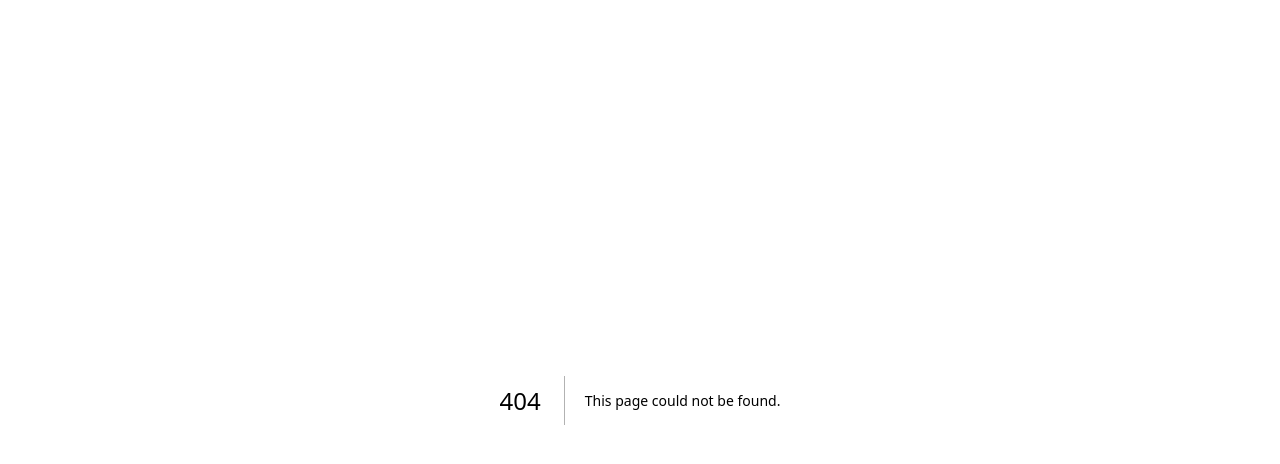
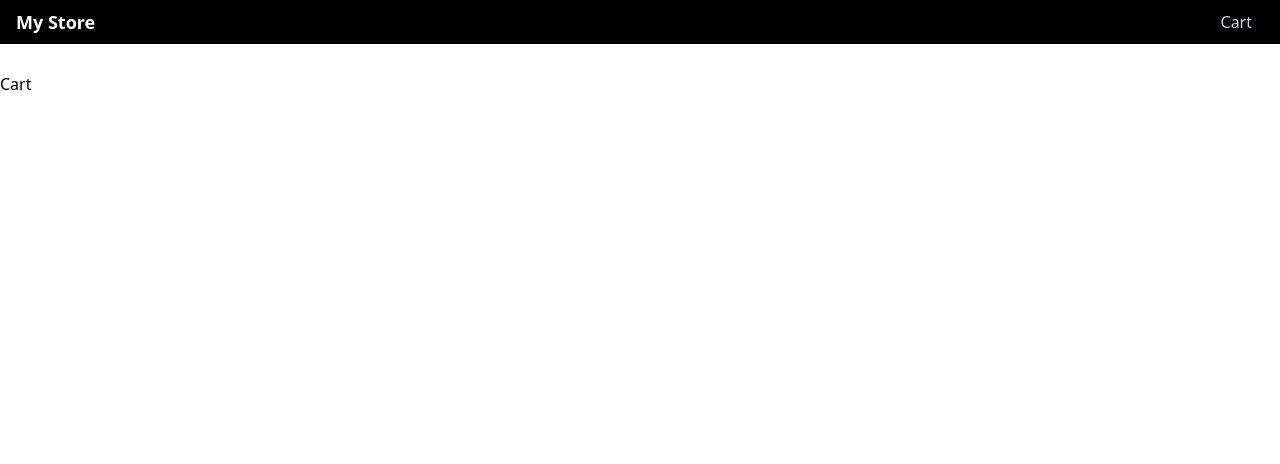
Before and after one commit to arlongoria93/ecommerce-portfolio-2023, a Next.js app: page /cart in a window 1280 px wide. Before the commit this address had no page. Shown: the top 464 px of the page. Built offline with nearby package versions, Linux system fonts and the light colour scheme.

Commit message:
created cart and Layout component

```diff
--- /dev/null
+++ b/components/Layout.tsx
@@ -0,0 +1,17 @@
+import React from "react";
+import Nav from "./navbar";
+
+type LayoutProps = {
+  children: React.ReactNode;
+};
+
+const Layout = ({ children }: LayoutProps) => {
+  return (
+    <div>
+      <Nav />
+      <main className="container mx-auto my-7">{children}</main>
+    </div>
+  );
+};
+
+export default Layout;
--- /dev/null
+++ b/components/navbar.tsx
@@ -0,0 +1,23 @@
+import React from "react";
+import Link from "next/link";
+
+type Props = {};
+
+const navbar = (props: Props) => {
+  return (
+    <nav className="bg-black px-4 py-2">
+      <div className="flex items-center justify-between">
+        <Link href="#" className="text-white font-bold text-lg">
+          My Store
+        </Link>
+        <div className="flex items-center">
+          <Link href="/cart" className="text-gray-300 hover:text-white mx-3">
+            Cart
+          </Link>
+        </div>
+      </div>
+    </nav>
+  );
+};
+
+export default navbar;
--- a/package.json
+++ b/package.json
@@ -19,6 +19,7 @@
     "postcss": "8.4.23",
     "react": "18.2.0",
     "react-dom": "18.2.0",
+    "react-icons": "^4.8.0",
     "tailwindcss": "3.3.1",
     "typescript": "5.0.4"
   }
--- a/pages/_app.tsx
+++ b/pages/_app.tsx
@@ -1,6 +1,11 @@
-import '@/styles/globals.css'
-import type { AppProps } from 'next/app'
+import Layout from "@/components/Layout";
+import "@/styles/globals.css";
+import type { AppProps } from "next/app";
 
 export default function App({ Component, pageProps }: AppProps) {
-  return <Component {...pageProps} />
+  return (
+    <Layout>
+      <Component {...pageProps} />
+    </Layout>
+  );
 }
--- /dev/null
+++ b/pages/cart/index.tsx
@@ -0,0 +1,9 @@
+import React from "react";
+
+type Props = {};
+
+const index = (props: Props) => {
+  return <>Cart</>;
+};
+
+export default index;
--- a/pages/index.tsx
+++ b/pages/index.tsx
@@ -1,6 +1,5 @@
 import Image from "next/image";
 import { Inter } from "next/font/google";
-
 export default function Home() {
   return <main></main>;
 }
```
Also changed, not shown: 1 other file (tests, documents, lock files or other folders).
